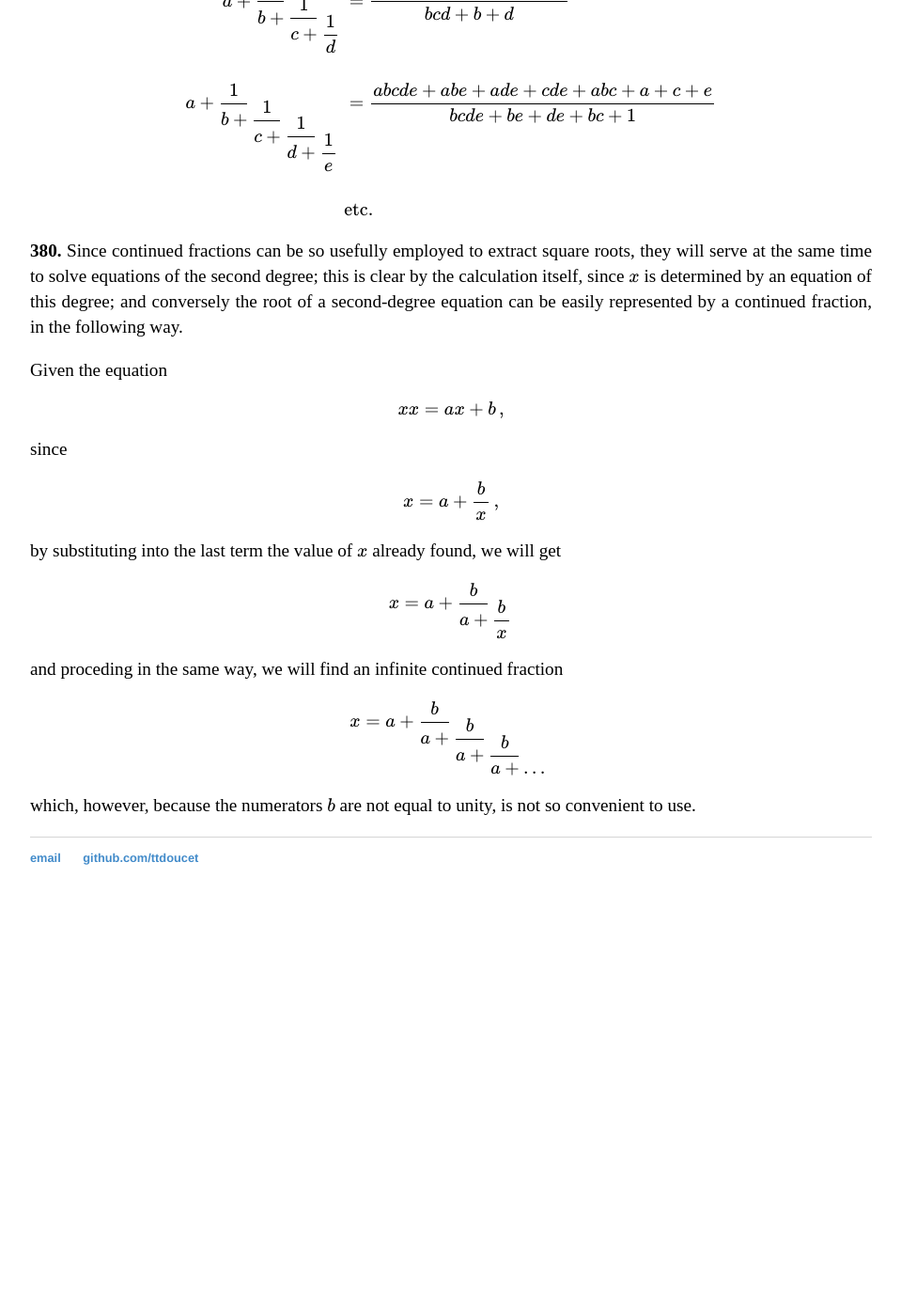
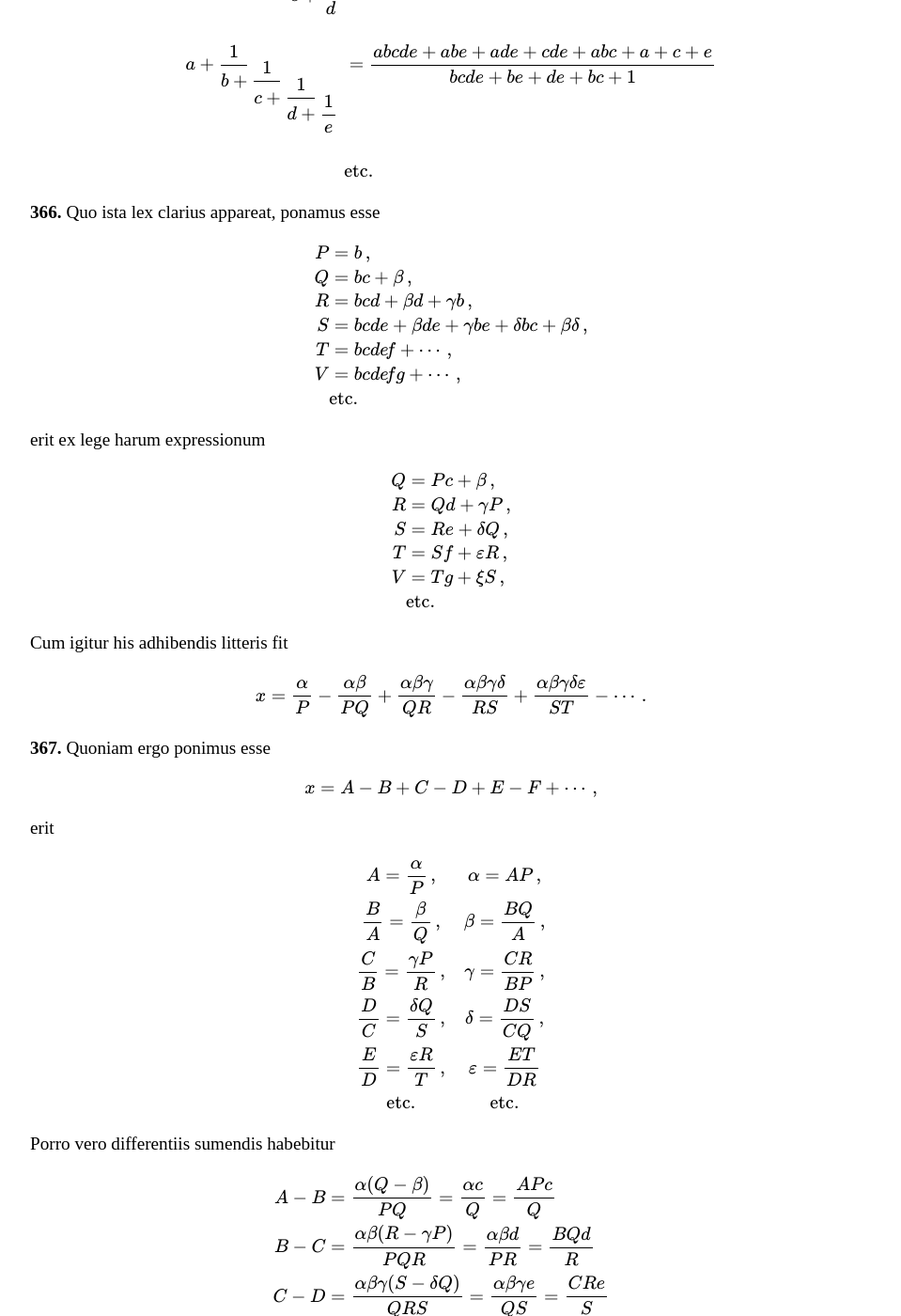
Before and after one commit to ttdoucet/ttdoucet.github.io, a Jekyll site: the page built from euler/e101-en.html, in a window 1280 px wide and 1400 px high, scrolled down 1216 px. Shown: the whole window at 94% size, without its empty margins (160-1119 px from the left). Built offline with Jekyll 4.4.1, drawn with Linux system fonts in a browser that asks for light colours; formulas are drawn with MathJax 3; before the commit the page ends 2198 px from its top, so only the background shows below that; some of the changed text lies outside the part shown.

Commit message:
translation

```diff
--- a/euler/e101-en.html
+++ b/euler/e101-en.html
@@ -9,7 +9,7 @@
 \def\cofrac#1#2#3{\rlap{\dfrac{#1}{\phantom{#2+}}} \genfrac{}{}{0pt}{0}{}{#2+#3}}
 \)
 
-<p>
+<p></p>
 <etitle>
 Introduction to Analysis of the Infinite<br>
 Leonhard Euler<br>
@@ -51,15 +52,13 @@
 will principally consider.  In the second, the numerators are arbitrary numbers.
 
 <p><esec>358.</esec>
-Exposita ergo fractionum harum continuarum forma,
-primum videndum est,
-quemadmodum earum significatio consueto more expressa inveniri queat.
-Quae ut facilius inveniri possit,
-progrediamur per gradus,
-abrumpendo illas fractiones primo in prima,
-tum in secunda,
-post in tertia et ita porro fractione;
-quo facto patebit fore
+Having shown the form of these continued fractions, the next thing is to
+discover how they might be represented in the way that fractions
+are ordinarily expressed.
+To do this easily, let us proceed to break them off in steps,
+first after one fraction, then after two, then after three, and so on.
+Doing this clearly yields
+
 
 \begin{aligned}
 a &= a\cr\cr
@@ -69,6 +68,99 @@
 {a + {\cofrac 1 b {\cofrac 1 c {\cofrac 1 d {\dfrac{1}{e}}}}}} &= { {abcde + abe + ade + cde + abc + a + c + e}
                                                             \over
                                                         {bcde + be + de + bc + 1}}\cr\cr
+&\hbox{etc.}\cr
+\end{aligned}
+
+
+<p><esec>366.</esec>
+Quo ista lex clarius appareat, ponamus esse
+
+\begin{aligned}
+P &= b\,, \cr
+Q &= bc + \beta\,, \cr
+R &= bcd + \beta d + \gamma b\,, \cr
+S &= bcde + \beta de + \gamma be + \delta bc + \beta\delta\,, \cr
+T &= bcde\!f + \cdots\,, \cr
+V &= bcde\!fg + \cdots\,, \cr
+&\hbox{etc.}\cr
+\end{aligned}
+
+erit ex lege harum expressionum
+
+\begin{aligned}
+Q &= Pc + \beta \,,\cr
+R &= Qd + \gamma P \,,\cr
+S &= Re + \delta Q \,,\cr
+T &= Sf + \varepsilon R \,,\cr
+V &= Tg + \xi S \,,\cr
+&\hbox{etc.}\cr
+\end{aligned}
+
+Cum igitur his adhibendis litteris fit
+
+\begin{equation}
+x = {\alpha\over P} -
+    {\alpha\beta\over PQ} +
+    {\alpha\beta\gamma\over QR} -
+    {\alpha\beta\gamma\delta\over RS} +
+    {\alpha\beta\gamma\delta\varepsilon\over ST} -
+    \cdots \,.
+\end{equation}
+
+
+<p><esec>367.</esec>
+Quoniam ergo ponimus esse
+
+\begin{equation}
+x = A-B+C-D+E-F+\cdots\,,
+\end{equation}
+
+erit
+
+\begin{array}{ccc}
+\displaystyle{A={\alpha\over P}}\,, &  \displaystyle{\alpha = AP} \,,\cr
+\displaystyle{ {B\over A} = {\beta\over{Q}}}\,, &   \displaystyle{\beta = {BQ\over A}} \,,\cr
+\displaystyle { {C\over B} ={\gamma P \over R}}\,, &   \displaystyle \gamma = {CR\over BP} \,,\cr
+\displaystyle { {D\over C} ={\delta Q \over S}}\,, &   \displaystyle \delta = {DS\over CQ} \,,\cr
+\displaystyle { {E\over D} ={\varepsilon R \over T}}\,, &   \displaystyle \varepsilon = {ET\over DR} \cr
+\hbox{etc.} & \hbox{etc.} \cr
+\end{array}
+
+Porro vero differentiis sumendis habebitur
+
+\begin{aligned}
+A-B &= {\alpha(Q-\beta)\over PQ} = {\alpha c \over Q} = {APc \over Q} \cr
+B-C &= {\alpha\beta(R-\gamma P)\over PQR} = {\alpha\beta d \over PR} = {BQd \over R} \cr
+C-D &= {\alpha\beta\gamma(S-\delta Q)\over QRS} = {\alpha\beta\gamma e \over QS} = {CRe \over S} \cr
+D-E &= {\alpha\beta\gamma\delta(T-\varepsilon R)\over RST} = {\alpha\beta\gamma\delta f \over RT} = {DSf \over T} \cr
+&\hbox{etc.}\cr
+\end{aligned}
+
+Si bini igitur in se invicem ducantur, fiet
+
+\begin{array}{ccc}
+\displaystyle{(A-B)(B-C)=ABcd\cdot{P\over R}} & \hbox{et} &  \displaystyle{R\over P} = {ABcd \over (A-B)(B-C)} \cr
+\displaystyle{(B-C)(C-D)=BCde\cdot{Q\over S}} & \hbox{et} &  \displaystyle{S\over Q} = {BCed \over (B-C)(C-D)} \cr
+\displaystyle{(C-D)(D-E)=CDef\cdot{R\over T}} & \hbox{et} &  \displaystyle{T\over R} = {CDef \over (C-D)(D-E)} \cr
+\hbox{etc.}\cr
+\end{array}
+
+
+Unde, cum sit
+
+\begin{equation}
+P=b\,, \\
+Q={\alpha c\over A-B} = {Abc\over{A-B}},
+\end{equation}
+
+erit
+
+\begin{aligned}
+\alpha &= {Ab} \,,\cr
+\beta &= {Bbc \over A - B} \,,\cr
+\gamma &= {ACcd \over (A-B)(B-C) } \,,\cr
+\delta &= {BDde \over (B-C)(C-D) } \,,\cr
+\varepsilon &= {CEef \over (C-D)(D-E)} \cr
 &\hbox{etc.}\cr
 \end{aligned}
 
--- a/euler/e101.html
+++ b/euler/e101.html
@@ -10,7 +10,7 @@
 \def\cofrac#1#2#3{\rlap{\dfrac{#1}{\phantom{#2+}}} \genfrac{}{}{0pt}{0}{}{#2+#3}}
 \)
 
-<p>
+<p></p>
 <etitle>
   Introductio in Analysin Infinitorum<br>
   Auctore Leonhardo Eulero<br>
```
Also changed, not shown: other parts of euler/e101-en.html (+4 -3 lines).
